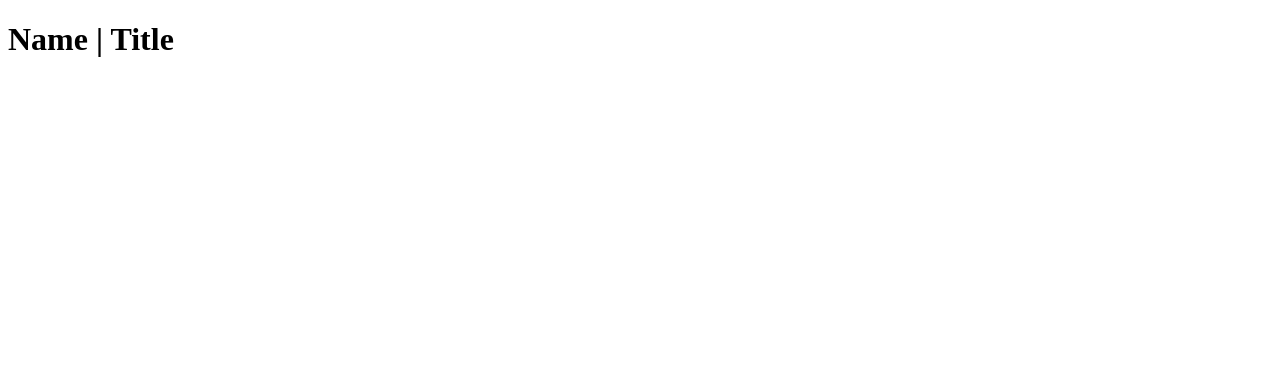
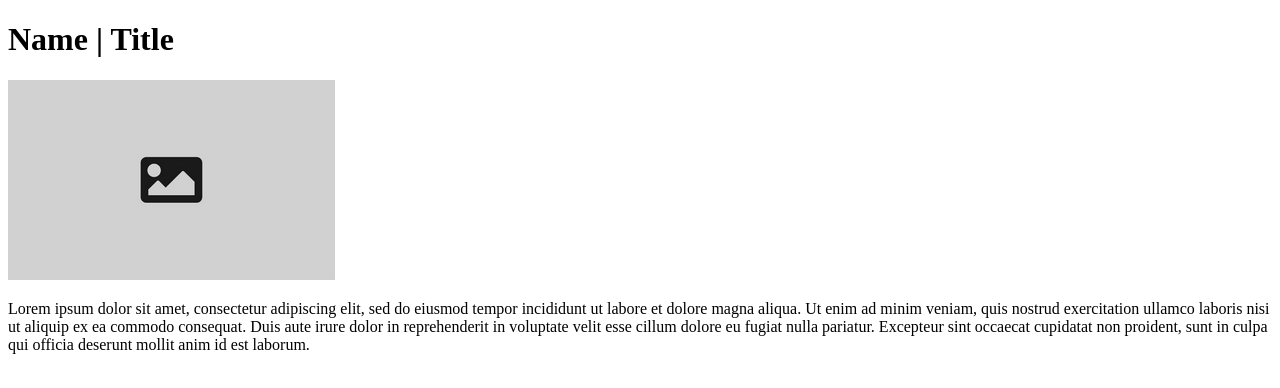
Before and after one commit to JaumeViBu/mi_primera_web, a plain HTML site: page index.html in a window 1280 px wide. Drawn offline with Linux system fonts and the light colour scheme.

Commit message:
Added image src for unknown image

```diff
--- a/index.html
+++ b/index.html
@@ -4,15 +4,22 @@
 <head>
   <meta charset="UTF-8">
   <title>Mi primera web</title>
+  <link rel="stylesheet" href="./css/index.css">
 </head>
 
 <body>
   <main>
     <h1>Name | Title</h1>
     <article>
-      <img src="" alt="" />
-      <div>
-        <p></p>
+      <img src="./images/unknown.png" alt="unknown image" class="articleImage" />
+      <div class="articleTextBox">
+        <p>
+          Lorem ipsum dolor sit amet, consectetur adipiscing elit, sed do eiusmod tempor incididunt ut labore et dolore
+          magna aliqua. Ut enim ad minim veniam, quis nostrud exercitation ullamco laboris nisi ut aliquip ex ea commodo
+          consequat. Duis aute irure dolor in reprehenderit in voluptate velit esse cillum dolore eu fugiat nulla
+          pariatur. Excepteur sint occaecat cupidatat non proident, sunt in culpa qui officia deserunt mollit anim id
+          est laborum.
+        </p>
         <img src="" alt="" />
         <img src="" alt="" />
       </div>
```
Also changed, not shown: images/unknown.png (added).
